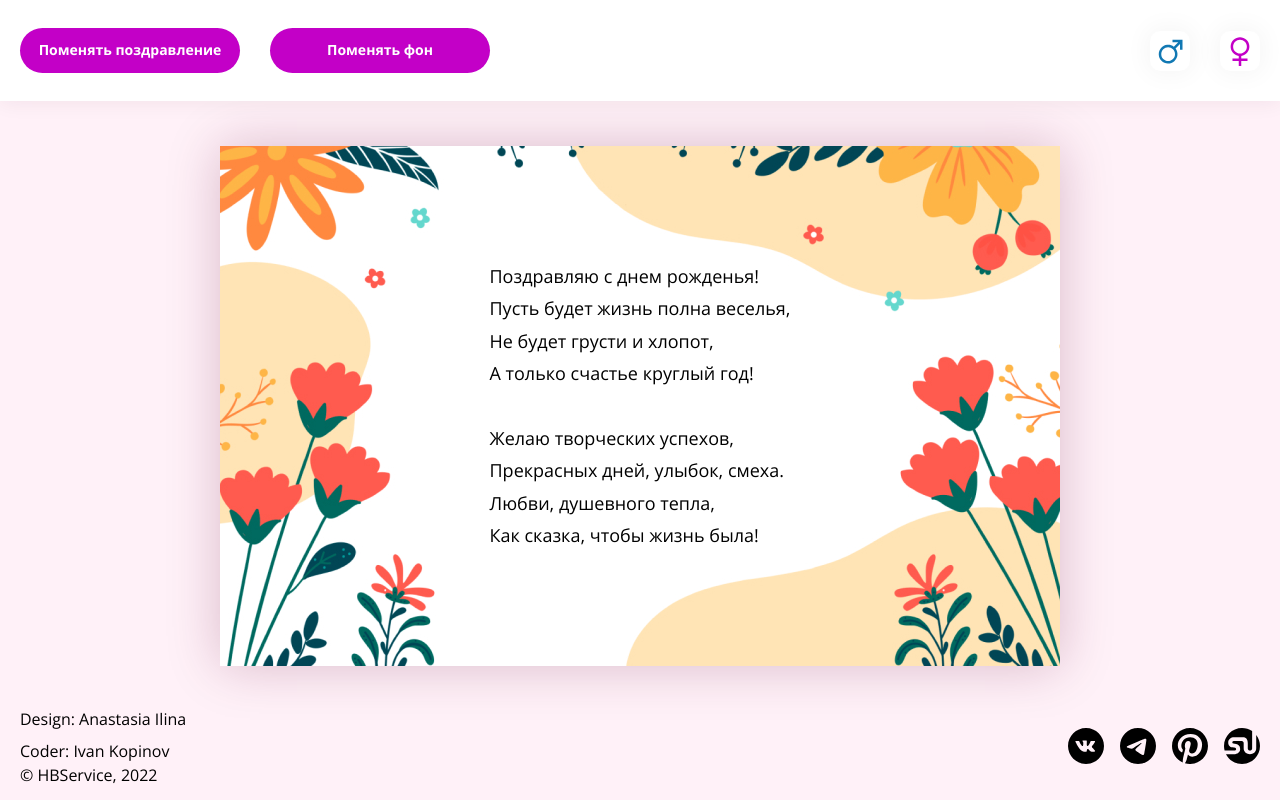
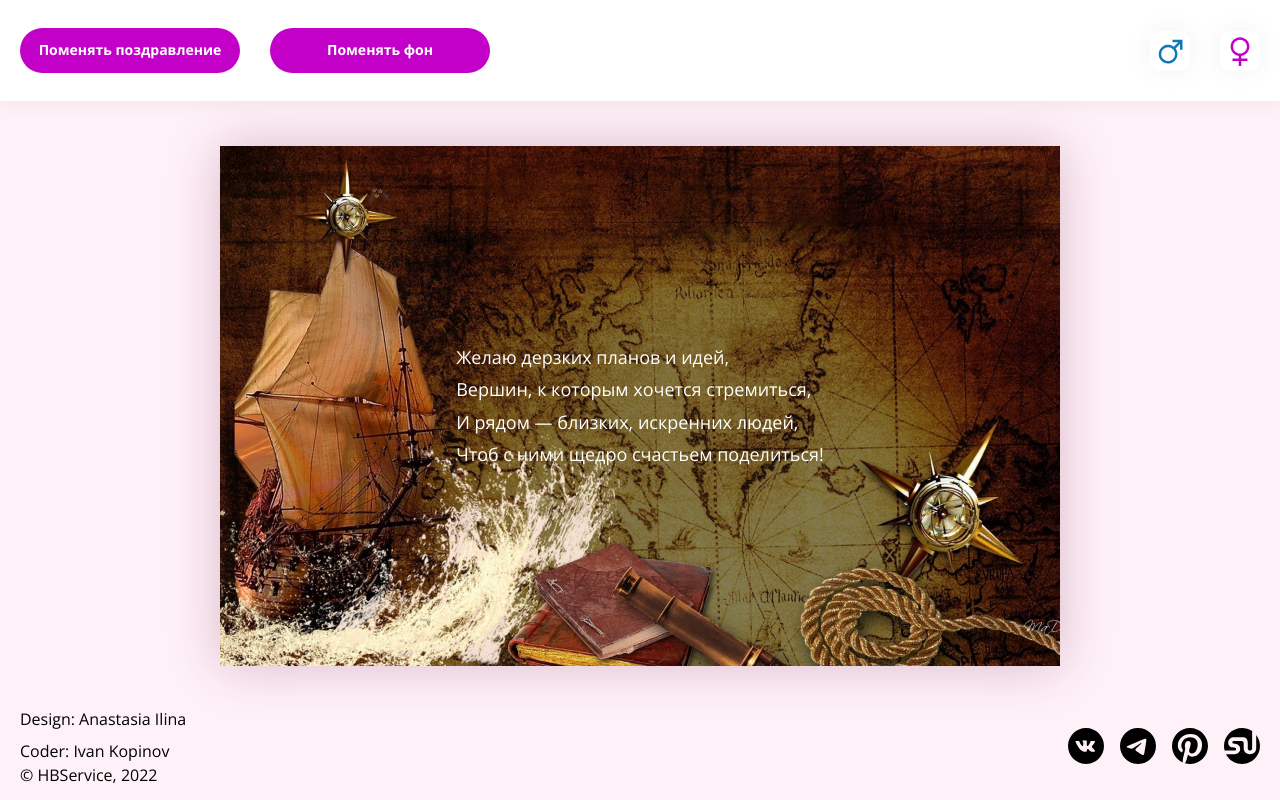
Before and after one commit to ivankopinov/HappyBirthday, a plain HTML site: page index.html in a window 1280 px wide. Both pictures are taken after a click on the button "Поменять поздравление". Drawn offline with Linux system fonts and the light colour scheme.

Commit message:
lastvers

```diff
--- /dev/null
+++ b/db.json
@@ -0,0 +1,67 @@
+{
+  "photo": {
+    "women": [
+      "card-w-01.jpg",
+      "card-w-02.jpg",
+      "card-w-03.jpg",
+      "card-w-04.jpg",
+      "card-w-05.jpg",
+      "card-w-06.jpg",
+      "card-w-07.jpg",
+      "card-w-01-black.jpg"
+    ],
+    "men": [
+      "card-m-01-black.jpg",
+      "card-m-02-black.jpg",
+      "card-m-03-black.jpg",
+      "card-m-01.jpg",
+      "card-m-02.jpg",
+      "card-m-03.jpg",
+      "card-m-04.jpg",
+      "card-m-05.jpg"
+    ]
+  },
+  "text": {
+    "women": [
+      "Хочу поздравить с днем рождения\nИ в этот день Вам пожелать\nЛюбви, успеха, наслаждения,\nЧтоб никогда не унывать.\n\nЧтобы мечты всегда сбывались,\nСияли радостью глаза.\nЧтобы проблемы разбегались,\nСудьба дарила чудеса.",
+      "С днем рождения поздравляю!\nИ всего-всего желаю:\nЧтоб любовь была и счастье,\nЧтоб пропали все несчастья,\nЧтобы беды обходили,\nНу а деньги приходили!\nБудь здоровой и красивой,\nА еще самой счастливой!",
+      "Желаю просыпаться с настроеньем,\nС улыбкой вечерами засыпать.\nПусть будут дни наполнены свеченьем,\nЖелаю не болеть, не унывать.\n\nДостатка, пониманья, уваженья,\nПусть в доме царствует божественный уют.\nЖелаю счастья искренне, душевно,\nПусть в сердце нотки радости поют!",
+      "От счастья пусть глаза искрятся,\nДуша любви будет полна,\nЧтоб все печали и ненастья\nОстались в прошлом навсегда.\n\nЖелаю радости, здоровья,\nУспехов и удач во всем.\nПусть каждый день будет наполнен\nТеплом и светом, и добром!",
+      "Любимая всеми, родная ты наша!\nПусть теплый твой дом будет полною чашей,\nЖелаем всегда быть такою красивой!\nПусть жизнь будет долгой, здоровой, счастливой,\nА все неудачи уйдут за порог.\nПусть радует солнышком каждый денек!",
+      "Море солнца и любви,\nНежности и доброты!\nЧтобы был всегда успех\nИ по жизни громкий смех.\n\nПожелаем всей душой\nОставаться молодой,\nИ пусть счастья ветерок\nПринесет здоровья впрок!",
+      "Прекрасная, хорошая, всегда на позитиве,\nТебе желаю большего, чем существует ныне...\nБогатства несусветного, на зависть всем, конечно,\nЖелания заветного, что сбудется поспешно.\nЗдоровья, процветания, любви, всегда удачи,\nВ душе — не увядания! Чтоб так, а не иначе!",
+      "Поздравляем и желаем вечной красоты!\nНа губах улыбок сладких, сбывшейся мечты!\nЧтоб теплом сердец от близких согревался мир,\nЧтоб глаза сияли ярче, чем любой сапфир.\nЛишь от радостных сюрпризов вверх взлетала бровь,\nА в душе царили вечно счастье и любовь.",
+      "Здоровья, счастья и тепла,\nЧтоб жизнь веселою была.\nЧтоб искренне все улыбались,\nВы — молодою оставались.\n\nПускай вам солнце светит ярко,\nВ любви всегда пусть будет жарко.\nПусть дома ценят, любят, ждут\nИ вас в обиду не дадут.",
+      "Желаю сердечно здоровья и счастья,\nПусть будет успех неотъемлемой частью.\nПусть дом утопает в любви и улыбках,\nЖелаю быть стройной, спортивной и гибкой.\n\nФонтаны доходов до самого моря,\nЖить дружно со всеми, с родными не ссорясь.\nОт светлых эмоций мечтательно греться,\nПусть будет всегда, на кого опереться.",
+      "Женского счастья,\nСобытий прекрасных.\nЗдоровья отличного,\nДостатка приличного.\nЛюбви, вдохновенья.\nТепла. С днем рожденья!",
+      "Желаю того, чего просит душа,\nЗаветная пусть воплотится мечта.\nНа сердце живут лишь любовь и покой,\nПусть беды обходят твой дом стороной!",
+      "Будь всегда неотразимой,\nЯркой, милой и любимой.\nАнгелом всегда хранимой,\nНу, и просто будь счастливой!",
+      "Пусть всё на свете радует —\nИ снег, и дождь, и радуга,\nЧтоб каждый день тебе дарил\nБольшой вагон душевных сил!",
+      "Всех желаний исполнения,\nНе испытывать волнения,\nИ во всем всегда везенья.\nПоздравляю! С днем рождения!",
+      "Счастья женского тебе,\nКрепкого здоровья.\nСветлых дней всегда в судьбе,\nРадости с любовью!\nИ, конечно же, везенья\nИ достатка. С днем рожденья!",
+      "Большого счастья в день рождения,\nУлыбок, света, красоты,\nДобра, тепла и настроения\nДля исполнения мечты.",
+      "Счастья, денег, доброты,\nИсполнения мечты,\nЖить, лишь радость излучая,\nВ день рождения желаю!",
+      "Пожелаю в день рожденья\nУваженья, восхищенья,\nЯрких дней, ночей спокойных,\nЛюбящих людей достойных,\nПусть здоровье будет крепким,\nИ всегда в порядке детки!",
+      "С днем рождения! Цветения,\nВолшебства и настроения!\nБрать от жизни всё, что нужно,\nБыть востребованной в дружбе,\nИ любимой, и успешной,\nИ счастливей всех, конечно!"
+    ],
+    "men": [
+      "Я желаю в день рождения\nЗдоровья, счастья и везения.\nВсегда успеха и удачи,\nБогатства и любви в придачу.\nВысоких взлетов, а посадок — мягких.\nУлыбок добрых и мгновений ярких.",
+      "Что в день рожденья пожелать?\nКарман потуже набивать,\nУметь работать и гулять,\nУметь красиво отдыхать,\nСтремиться к новой высоте,\nИ видеть счастье в простоте,\nЧтоб исполнялось все всегда,\nЧтоб были долгими года!",
+      "Желаю дерзких планов и идей,\nВершин, к которым хочется стремиться,\nИ рядом — близких, искренних людей,\nЧтоб с ними щедро счастьем поделиться!",
+      "Побед блестящих, счастья, радости,\nВсе планы станут пусть реальностью,\nВедь целей нет недостижимых\nДля настоящего мужчины!",
+      "Поздравляю с днем рожденья!\nЯ желаю, чтобы ты\nВ жизни не терял везенья\nИ исполнил все мечты.",
+      "Хорошими пусть будут перемены,\nНа всё хватает времени и сил,\nИ остаётся в жизни неизменным\nЗакон «Пришёл, Увидел, Победил!»",
+      "Желаю ключ от новой тачки,\nДеньжат увесистую пачку,\nПивка холодного в бокале,\nИ чтоб друзья не забывали.",
+      "Желаю, чтоб на жизненном пути,\nБыло много троп и поворотов,\nА ты бы знал всегда, куда идти,\nЯ пожелаю лишь удач и взлетов!",
+      "В этот день рожденья твой\nЯ желаю: будь собой!\nА кто будет возражать —\nЗнаешь сам, куда послать!",
+      "Желаю в день рожденья я\nТебе добра и процветанья,\nУдача радует тебя,\nВ семье – взаимопониманья!",
+      "В ответе по-мужски ты за решения,\nИх не страшишься твёрдо принимать.\nМечтаешь, несомненно, в день рождения\nВсех вместе, наконец, друзей собрать.",
+      "Мы пожелать тебе хотим\nНа этот день рождения\nЧтоб каждый день чудесным был\nИ полон год везенья!",
+      "Желаем очень много счастья,\nБолезней, горестей не знать,\nВ труде успехов добиваться\nИ в личной жизни не зевать!",
+      "Желаю жить и не грустить,\nИ счастье черпать бесконечно!\nДостойно жизнь свою прожить,\nЛюбить и быть любимым вечно!",
+      "Много счастья, много денег,\nЧтоб удачей был богат.\nПожелаю в день рожденья,\nЖизни легкой без преград.",
+      "Родился ты в рубашке, парень,\nНо избегай пустой борьбы.\nБудь первым и всегда «в ударе»,\nХозяином своей судьбы!",
+      "Ты отец и муж отличный,\nИ мужчина ты приличный —\nВсех достоинств счесть нельзя.\nПоздравляем мы тебя."
+    ]
+  }
+}
--- a/scripts/scripts.js
+++ b/scripts/scripts.js
@@ -1,24 +1,73 @@
-const buttonMan = document.querySelector(".header__button-gender_man");
-const buttonWoman = document.querySelector(".header__button-gender_woman");
+const buttonMen = document.querySelector(".header__button-gender_men");
+const buttonWomen = document.querySelector(".header__button-gender_women");
 const body = document.body;
+const cardImage = document.querySelector(".card__image");
+const cardText = document.querySelector(".card__text");
+const buttonText = document.querySelector(".header__button-change_text");
+const buttonImage = document.querySelector(".header__button-change_fon");
 
 const state = {
-  gender: body.classList.contains("woman") ? "woman" : "man",
+  gender: body.classList.contains("women") ? "women" : "men",
 };
 
-const changeToMan = () => {
-  if (state.gender !== "man") {
-    body.classList.add("man");
-    body.classList.remove("woman");
-    state.gender = "man";
+const getRandomForArr = (arr) => {
+  const randomNumber = Math.floor(Math.random() * arr.length);
+  return arr[randomNumber];
+};
+
+const getData = () => fetch("db.json").then((response) => response.json());
+
+const changeDOM = () => {
+  if (state.photo.includes("black")) {
+    cardText.style.color = "white";
+  } else {
+    cardText.style.color = "";
+  }
+  cardImage.src = `img/${state.photo}`;
+  cardText.innerHTML = state.text.replaceAll("\n", "<br>");
+};
+
+const getDataToCard = () => {
+  getData().then((data) => {
+    state.text = getRandomForArr(data.text[state.gender]);
+    state.photo = getRandomForArr(data.photo[state.gender]);
+    changeDOM();
+  });
+};
+
+const changeToMen = () => {
+  if (state.gender !== "men") {
+    body.classList.add("men");
+    body.classList.remove("women");
+    state.gender = "men";
+    getDataToCard();
   }
 };
-const changeToWoman = () => {
-  if (state.gender !== "woman") {
-    body.classList.add("woman");
-    body.classList.remove("man");
-    state.gender = "woman";
+const changeToWomen = () => {
+  if (state.gender !== "women") {
+    body.classList.add("women");
+    body.classList.remove("men");
+    state.gender = "women";
+    getDataToCard();
   }
 };
-buttonMan.addEventListener("click", changeToMan);
-buttonWoman.addEventListener("click", changeToWoman);
+
+const changeText = () => {
+  getData().then((data) => {
+    state.text = getRandomForArr(data.text[state.gender]);
+    changeDOM();
+  });
+};
+
+const changeImage = () => {
+  getData().then((data) => {
+    state.photo = getRandomForArr(data.photo[state.gender]);
+    changeDOM();
+  });
+};
+
+buttonMen.addEventListener("click", changeToMen);
+buttonWomen.addEventListener("click", changeToWomen);
+buttonText.addEventListener("click", changeText);
+buttonImage.addEventListener("click", changeImage);
+getDataToCard();
```
Also changed, not shown: css/style.css (+14 -15 lines), index.html (+2 -7 lines), img/card-m-01-black.jpg (added), img/card-m-01.jpg (added), img/card-m-02-black.jpg (added), img/card-m-02.jpg (added), img/card-m-03-black.jpg (added), img/card-m-03.jpg (added), img/card-m-04.jpg (added), img/card-m-05.jpg (added), img/card-w-01-black.jpg (added), img/card-w-02.jpg (added), img/card-w-03.jpg (added), img/card-w-04.jpg (added), 3 more files.
